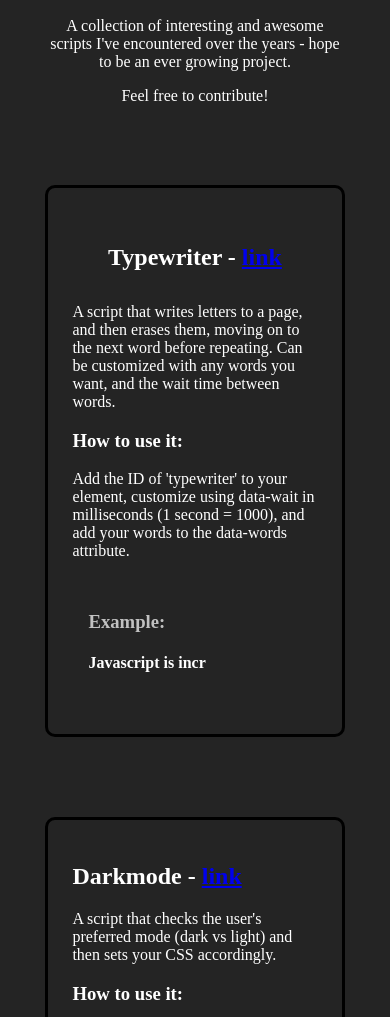
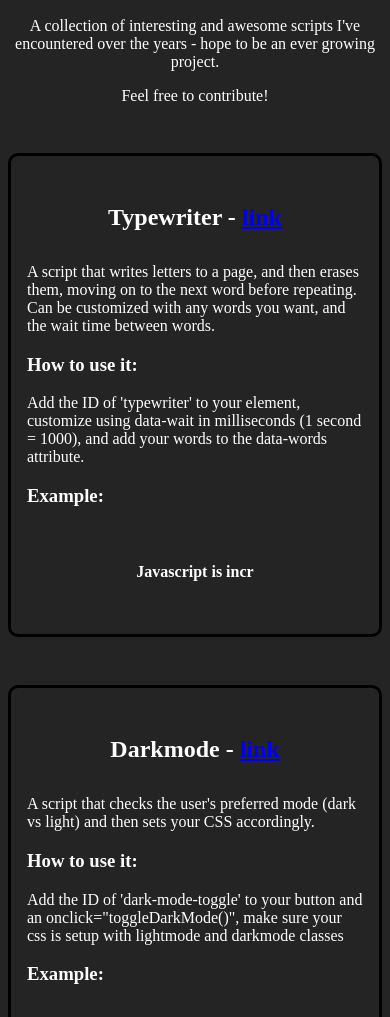
Before and after one commit to TheKicker/Javascripts, a plain HTML site: page index.html in a window 390 px wide. Shown: the part 50-1067 px from the top of the page. Drawn offline with Linux system fonts and the light colour scheme.

Commit message:
Minor fixes

```diff
--- a/index.html
+++ b/index.html
@@ -20,19 +20,19 @@
             <p>A script that writes letters to a page, and then erases them, moving on to the next word before repeating.  Can be customized with any words you want, and the wait time between words.</p>
             <h3>How to use it: </h3>
             <p>Add the ID of 'typewriter' to your element, customize using data-wait in milliseconds (1 second = 1000), and add your words to the data-words attribute.</p>
+            <h3>Example:</h3>
             <div class="code">
-                <h3 class="code-heading">Example:</h3>
                 <h4>Javascript is <span id="typewriter" data-wait="1500" data-words='["incredible", "awesome", "great", "good", "okay", "meh", "bad", "terrible"]'></span></h4>
             </div>
         </section>
 
         <section class="child">
-            <h2>Darkmode - <a href="js/darkmode.js" target="_blank">link</a></h2>
+            <h2 class="child-name">Darkmode - <a href="js/darkmode.js" target="_blank">link</a></h2>
             <p>A script that checks the user's preferred mode (dark vs light) and then sets your CSS accordingly.</p>
             <h3>How to use it: </h3>
             <p>Add the ID of 'dark-mode-toggle' to your button and an onclick="toggleDarkMode()", make sure your css is setup with lightmode and darkmode classes</p>
+            <h3>Example:</h3>
             <div class="code">
-                <h3 class="code-heading">Example:</h3>
                 <button id="dark-mode-toggle" onclick="toggleDarkMode()" href="#">Click me to toggle dark mode!</button>
             </div>
         </section>
--- a/main.css
+++ b/main.css
@@ -29,10 +29,21 @@
     background:rgb(36, 36, 36);
     padding: 1rem;
     color: white;
+    text-align: center;
 }
 .code-heading{
     color: rgb(193, 193, 193);
 }
+
+@media only screen and (max-width: 1000px) {
+    .container{
+        width: 100%;
+    }
+    .child{
+        padding: 1rem;
+        margin: 3rem 0;
+    }
+  }
 
 /* CUSTOM CSS BELOW  */
 
```
